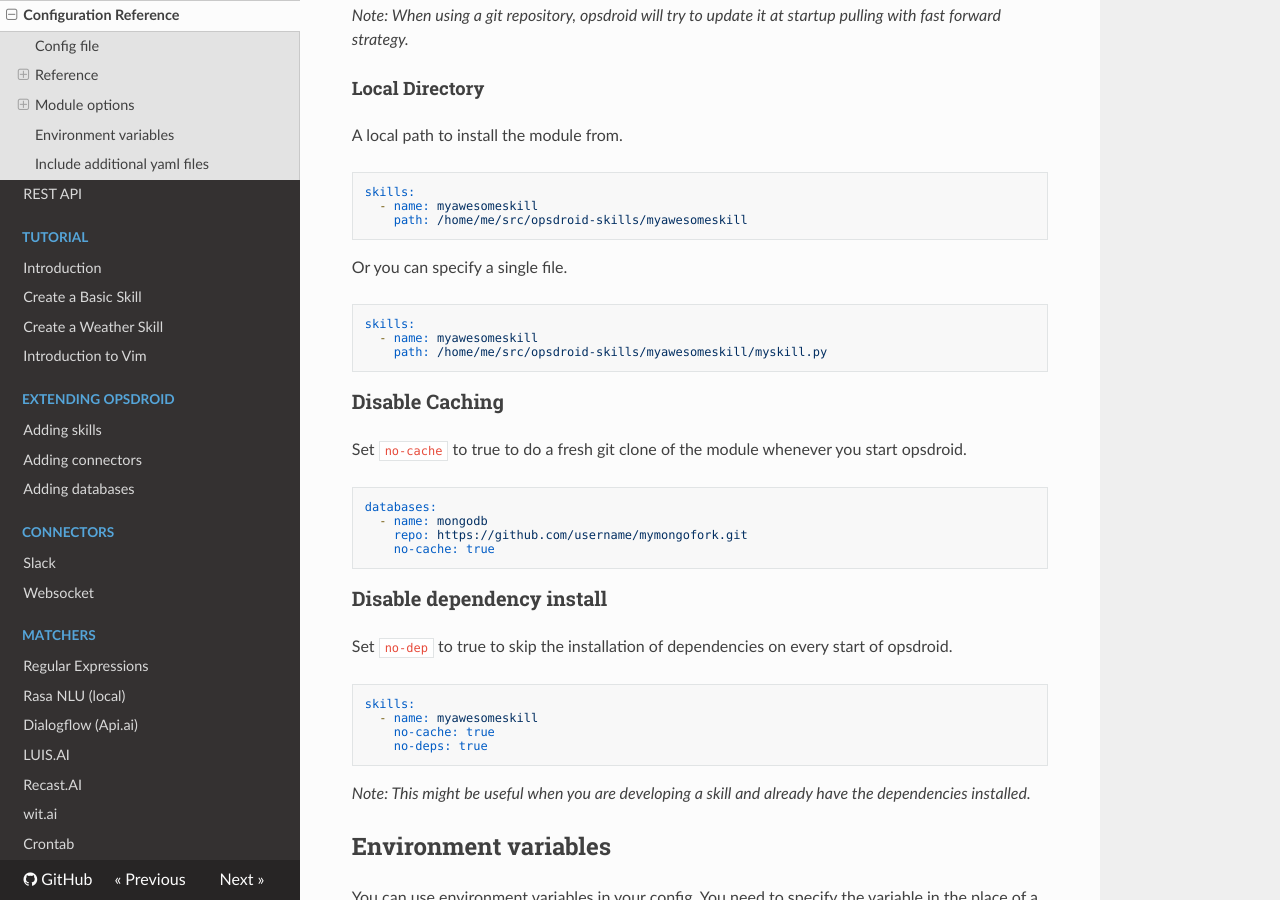
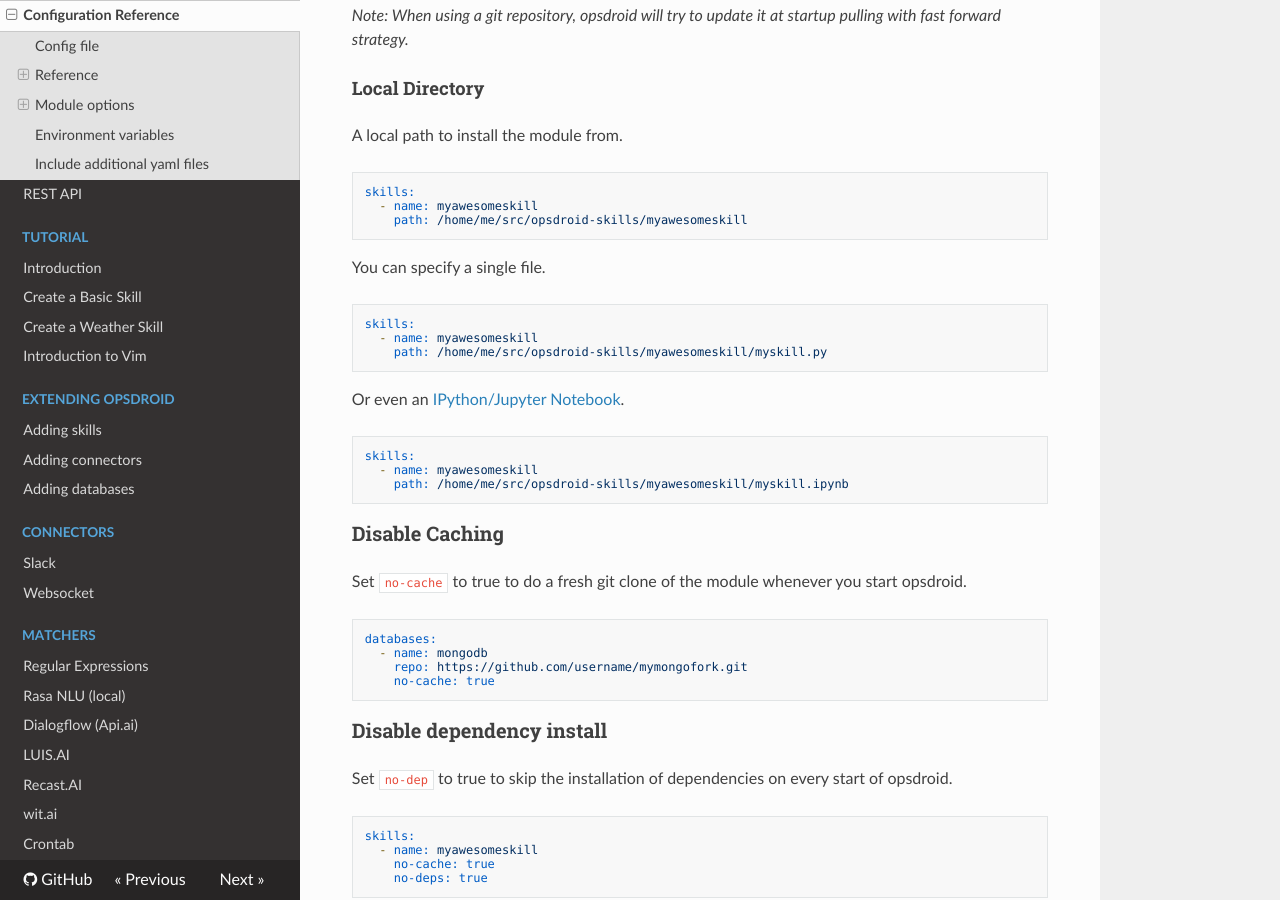
Before and after one commit to opsdroid/opsdroid, an MkDocs documentation site: the page built from docs/configuration-reference.md, in a window 1280 px wide and 900 px high, scrolled down 6665 px. Built offline with MkDocs 1.6.1, drawn with Linux system fonts in a browser that asks for light colours; nearby versions of some CDN libraries; old or Windows-style settings are respelled for this version of MkDocs.

Commit message:
Updated docs

````diff
--- a/docs/configuration-reference.md
+++ b/docs/configuration-reference.md
@@ -314,12 +314,20 @@ skills:
     path: /home/me/src/opsdroid-skills/myawesomeskill
 ```
 
-Or you can specify a single file.
+You can specify a single file.
 
 ```yaml
 skills:
   - name: myawesomeskill
     path: /home/me/src/opsdroid-skills/myawesomeskill/myskill.py
+```
+
+Or even an [IPython/Jupyter Notebook](http://jupyter.org/).
+
+```yaml
+skills:
+  - name: myawesomeskill
+    path: /home/me/src/opsdroid-skills/myawesomeskill/myskill.ipynb
 ```
 
 ### Disable Caching
````
